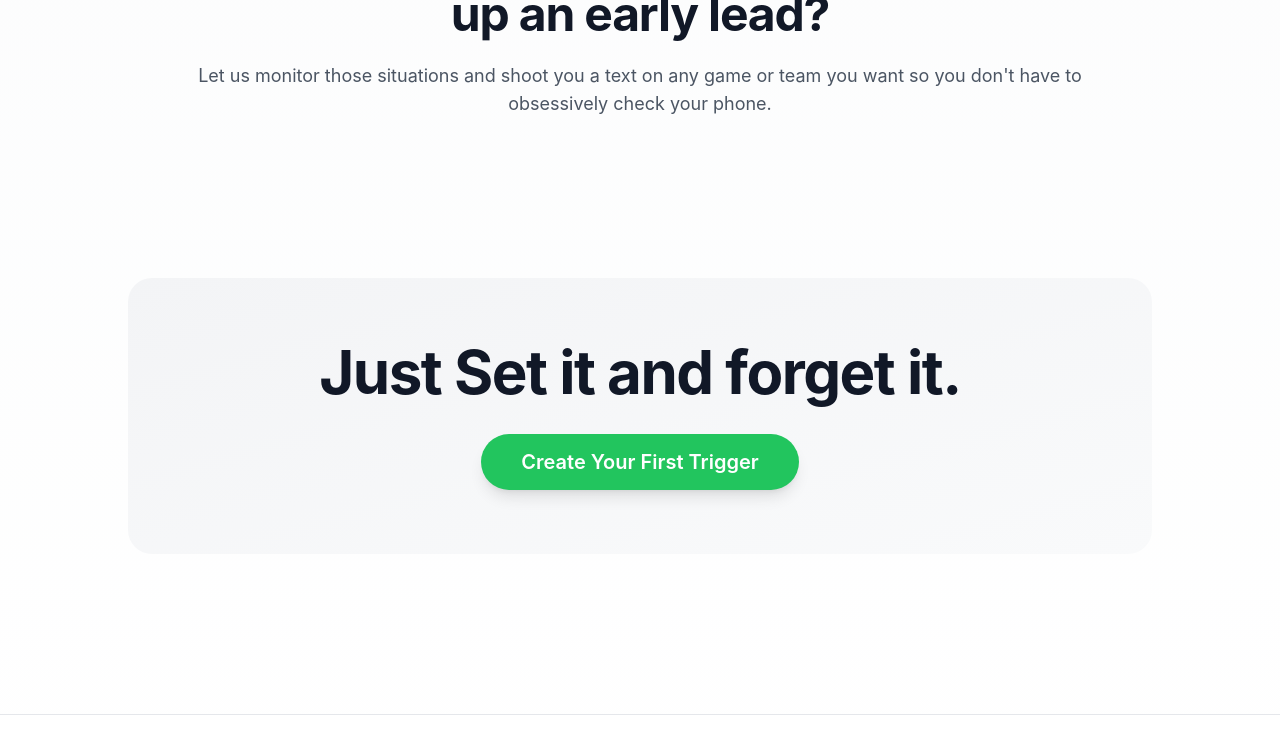
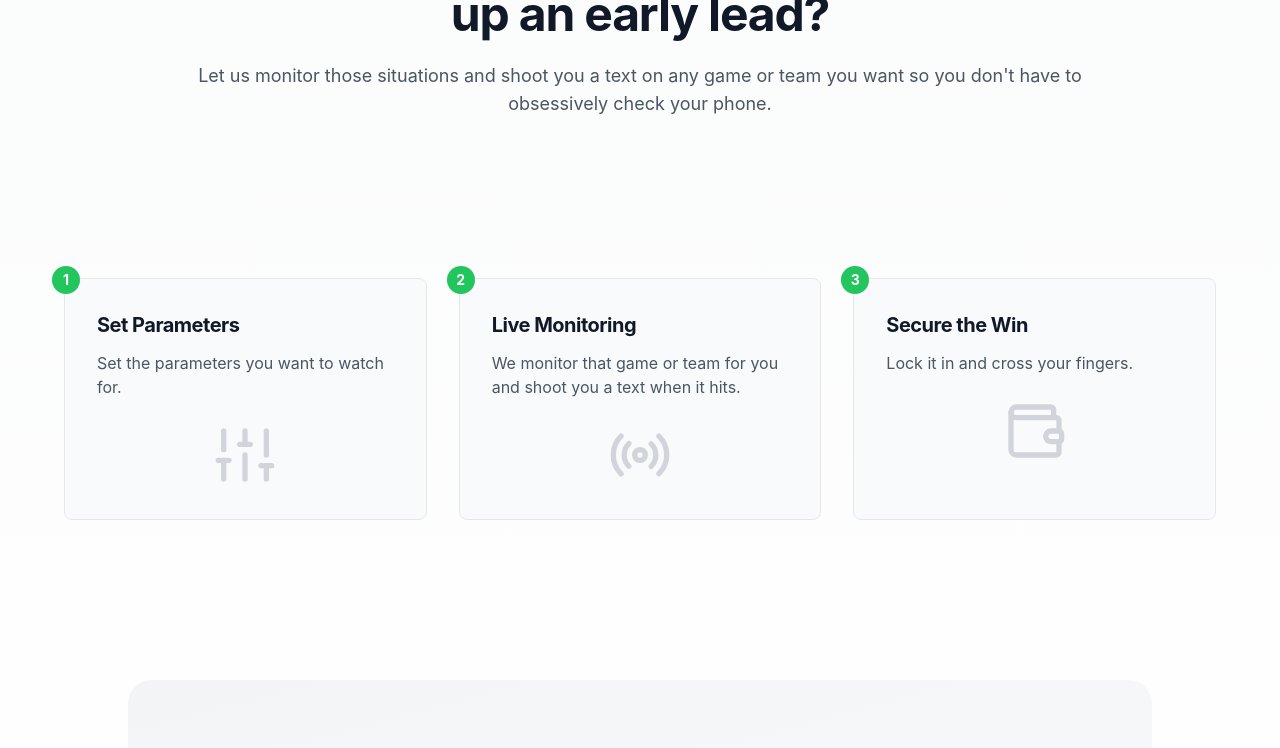
Before and after one commit to betalertofficial/betalertofficial, a Next.js app: page / in a window 1280 px wide. Shown: the part 925-1673 px from the top of the page. Built offline with nearby package versions, Linux system fonts and the light colour scheme; no server answers.

Commit message:
style(ui): resize step number circles in how it works

```diff
--- a/src/pages/index.tsx
+++ b/src/pages/index.tsx
@@ -138,6 +138,59 @@ export default function LandingPage() {
         </div>
       </section>
 
+      {/* How It Works Section */}
+      <section className="container mx-auto px-4 py-20">
+        <div className="grid md:grid-cols-3 gap-8 max-w-6xl mx-auto">
+          {/* Step 1 */}
+          <div className="relative">
+            <div className="absolute -top-3 -left-3 bg-green-500 text-white rounded-full w-7 h-7 flex items-center justify-center font-bold text-sm">
+              1
+            </div>
+            <Card className="p-8 h-full bg-gray-50 border-gray-200">
+              <h3 className="text-xl font-bold text-gray-900 mb-3">Set Parameters</h3>
+              <p className="text-gray-600 mb-6">
+                Set the parameters you want to watch for.
+              </p>
+              <div className="flex justify-center">
+                <Sliders className="h-16 w-16 text-gray-300" />
+              </div>
+            </Card>
+          </div>
+
+          {/* Step 2 */}
+          <div className="relative">
+            <div className="absolute -top-3 -left-3 bg-green-500 text-white rounded-full w-7 h-7 flex items-center justify-center font-bold text-sm">
+              2
+            </div>
+            <Card className="p-8 h-full bg-gray-50 border-gray-200">
+              <h3 className="text-xl font-bold text-gray-900 mb-3">Live Monitoring</h3>
+              <p className="text-gray-600 mb-6">
+                We monitor that game or team for you and shoot you a text when it hits.
+              </p>
+              <div className="flex justify-center">
+                <Radio className="h-16 w-16 text-gray-300" />
+              </div>
+            </Card>
+          </div>
+
+          {/* Step 3 */}
+          <div className="relative">
+            <div className="absolute -top-3 -left-3 bg-green-500 text-white rounded-full w-7 h-7 flex items-center justify-center font-bold text-sm">
+              3
+            </div>
+            <Card className="p-8 h-full bg-gray-50 border-gray-200">
+              <h3 className="text-xl font-bold text-gray-900 mb-3">Secure the Win</h3>
+              <p className="text-gray-600 mb-6">
+                Lock it in and cross your fingers.
+              </p>
+              <div className="flex justify-center">
+                <Wallet className="h-16 w-16 text-gray-300" />
+              </div>
+            </Card>
+          </div>
+        </div>
+      </section>
+
       {/* Final CTA Section */}
       <section className="container mx-auto px-4 py-20 mb-20">
         <div className="bg-gradient-to-br from-gray-100 to-gray-50 rounded-3xl p-16 text-center max-w-5xl mx-auto">
```
